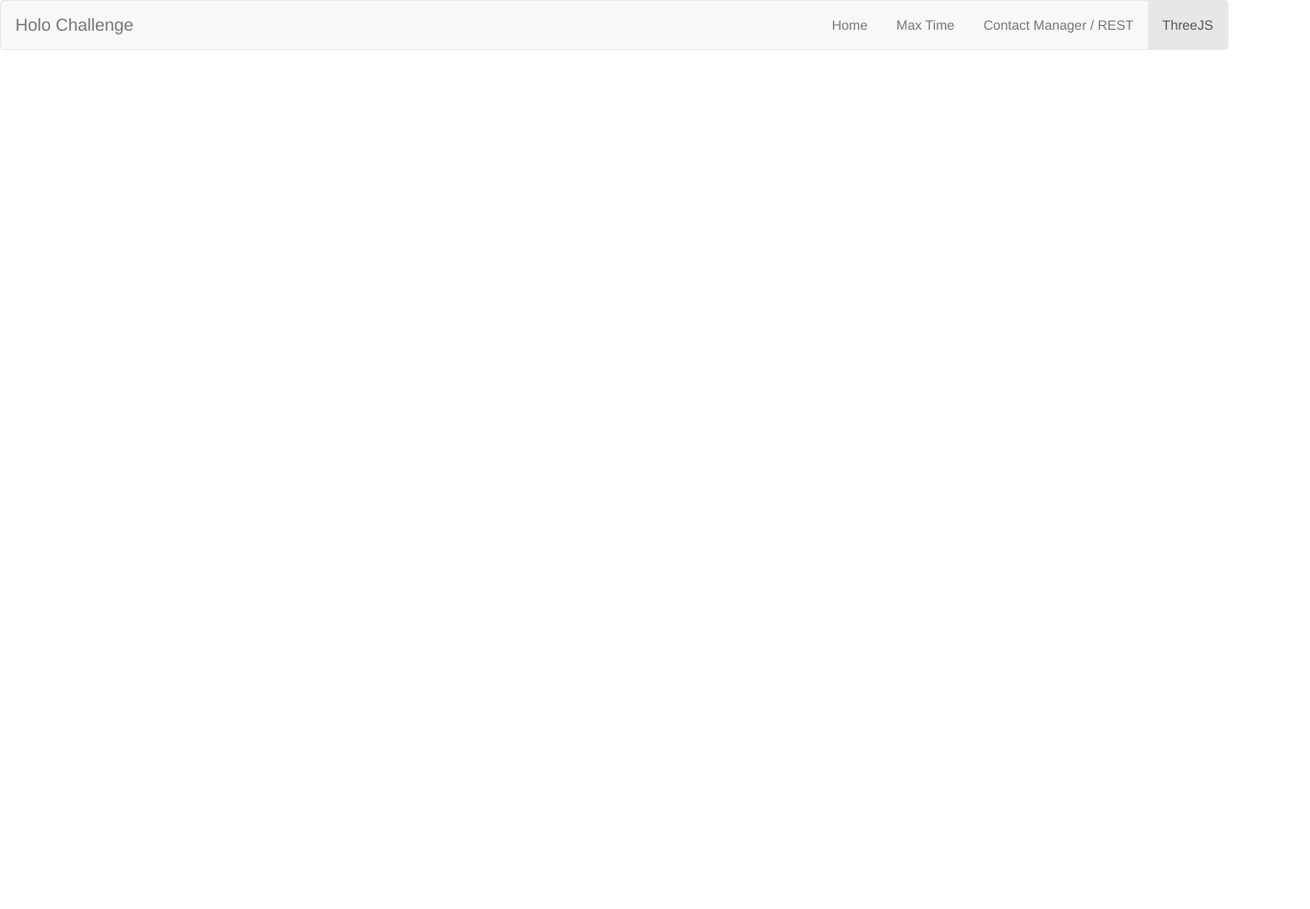
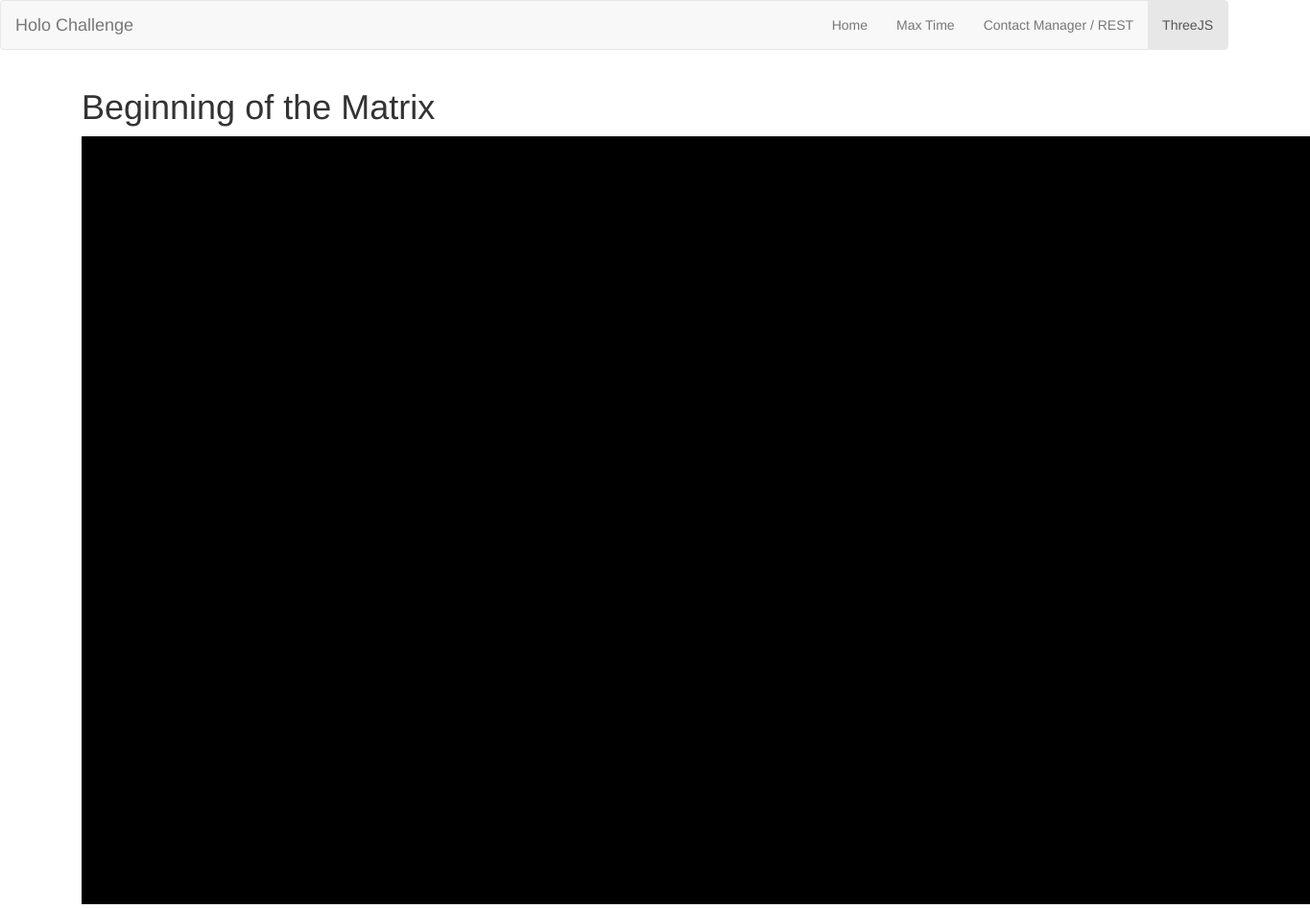
Before and after one commit to thuongho/holo-challenge, a website: page index.html at #/threejs in a window 1280 px wide. Shown: the whole page at 96% size, 1365 px wide, since content can reach past the window. Before the commit the page ends 800 px from the top, so only its background shows below. Drawn offline with Linux system fonts and the light colour scheme.

Commit message:
add scene to page

```diff
--- a/app/app.js
+++ b/app/app.js
@@ -207,7 +207,38 @@
         };
     }]);
 
-    holoApp.controller('ThreeJSController', ['$scope', function($scope) {
+    holoApp.controller('ThreeJSController', ['$scope', '$window', function($scope, $window) {
+        var scene = new THREE.Scene(),
+            renderer = new THREE.WebGLRenderer(),
+            light = THREE.AmbientLight(0XFFFF),
+            camera;
+            //plane,
+            //clickObject;
 
+        $scope.initScene = function() {
+            // size to render content
+            renderer.setSize($window.innerWidth, $window.innerHeight);
+
+            angular.element(document.querySelector('#webgl-container').appendChild(renderer.domElement));
+
+            scene.add(light);
+
+            camera = new THREE.PerspectiveCamera(35, $window.innerWidth / $window.innerHeight, 1, 1000);
+            camera.position.z = 100;
+
+            scene.add(camera);
+
+            render();
+        };
+
+        function render() {
+            renderer.render(scene, camera);
+            requestAnimationFrame(render);
+        }
+
+        // for debugging
+        return {
+            scene: scene
+        }
     }]);
 })();
--- a/app/pages/threejs.html
+++ b/app/pages/threejs.html
@@ -1,7 +1,8 @@
 <div class="container">
     <div class="row">
         <div class="col-md-12">
-            <div id="webgl-container"></div>
+            <h1>Beginning of the Matrix</h1>
+            <div id="webgl-container" ng-init="initScene()"></div>
         </div>
     </div>
 </div>
```
